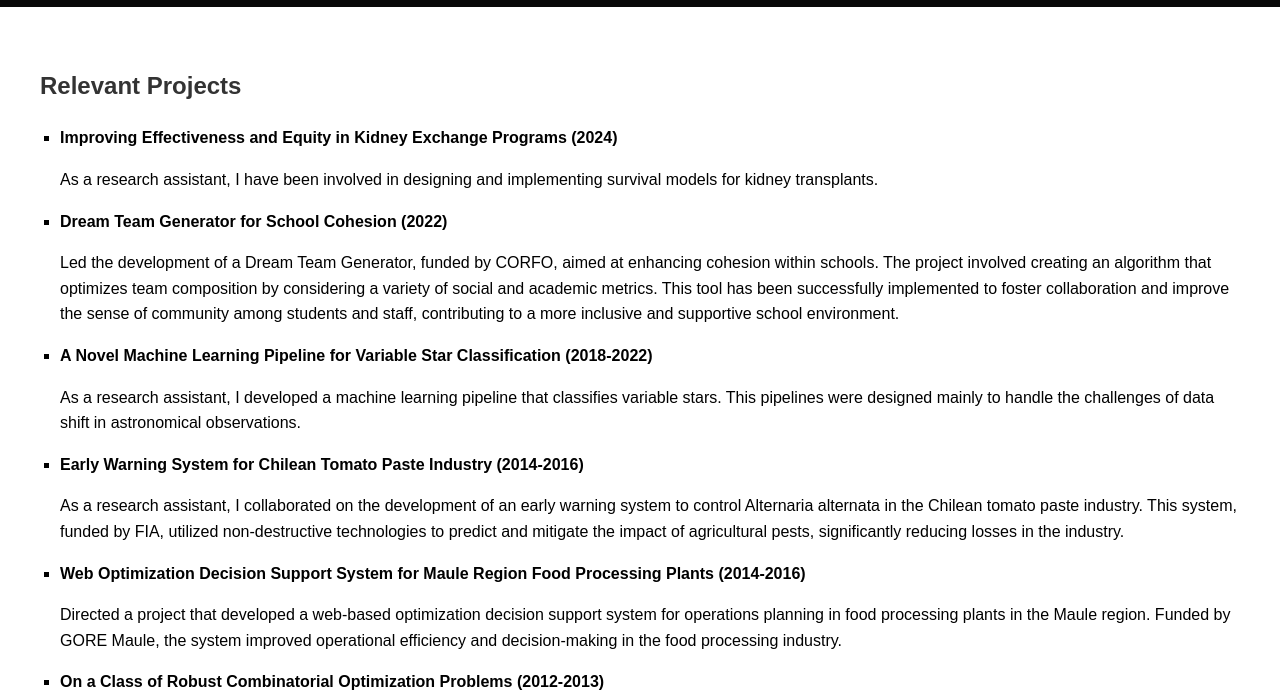
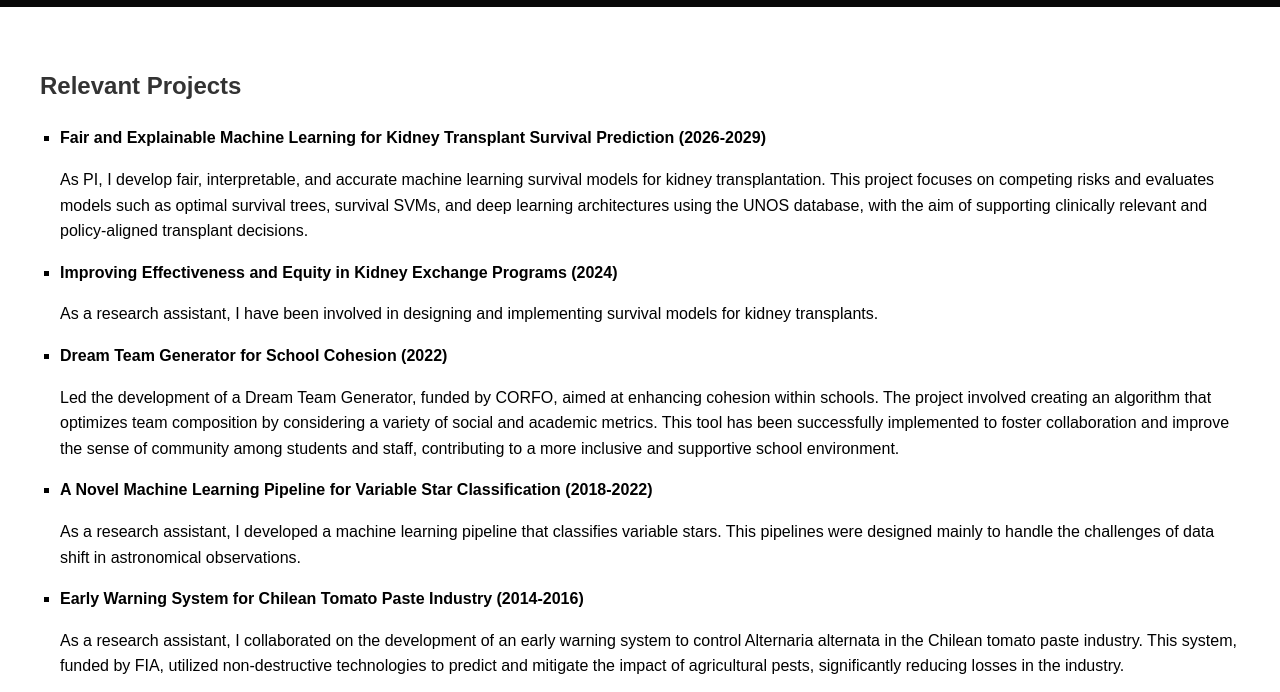
Before and after one commit to frperezgalarce/frperezgalarce, a plain HTML site: page projects.html in a window 1280 px wide. Shown: the part 120-812 px from the top of the page. Drawn offline with Linux system fonts and the light colour scheme.

Commit message:
new project

```diff
--- a/projects.html
+++ b/projects.html
@@ -142,6 +142,11 @@
     <section id="projects">
         <h2>Relevant Projects</h2>
         <ul>
+<li><strong>Fair and Explainable Machine Learning for Kidney Transplant Survival Prediction (2026-2029)</strong><br>
+    <p>
+        As PI, I develop fair, interpretable, and accurate machine learning survival models for kidney transplantation. This project focuses on competing risks and evaluates models such as optimal survival trees, survival SVMs, and deep learning architectures using the UNOS database, with the aim of supporting clinically relevant and policy-aligned transplant decisions.
+    </p>
+</li>
             <li><strong>Improving Effectiveness and Equity in Kidney Exchange Programs (2024)</strong><br>
                 <p> As a research assistant, I have been involved in designing and implementing survival models for kidney transplants. </p>
             </li>
```
Also changed, not shown: research.html (+1 -1 lines).
